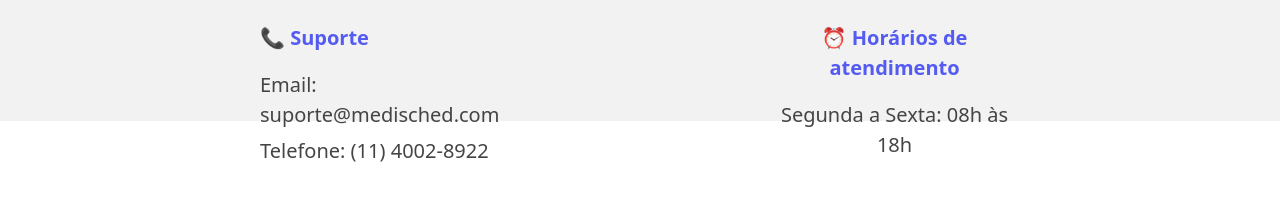
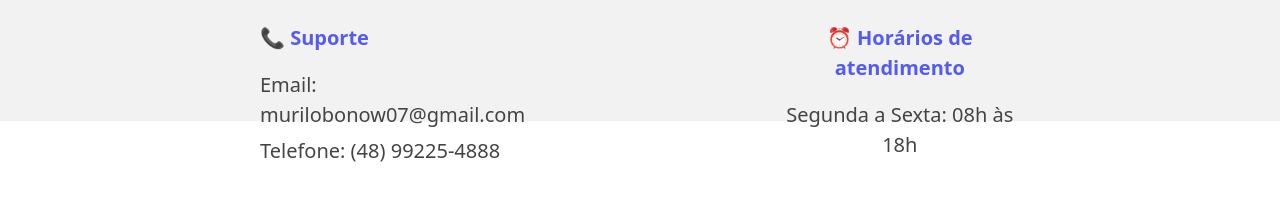
Before and after one commit to murilobonow1612/MediSched, a React (Vite) app in the folder frontend/: page / in a window 1280 px wide. Shown: the part 679-880 px from the top of the page. Built offline with nearby package versions, Linux system fonts and the light colour scheme.

Commit message:
Fix: contato corrigido

```diff
--- a/frontend/src/Components/Home.jsx
+++ b/frontend/src/Components/Home.jsx
@@ -43,8 +43,8 @@
         <div className="container_ie">
           <div className="section_ie1">
             <h2>📞 Suporte</h2>
-            <p>Email: suporte@medisched.com</p>
-            <p>Telefone: (11) 4002-8922</p>
+            <p>Email: murilobonow07@gmail.com</p>
+            <p>Telefone: (48) 99225-4888</p>
           </div>
 
           <div className="section_ie2">
```
